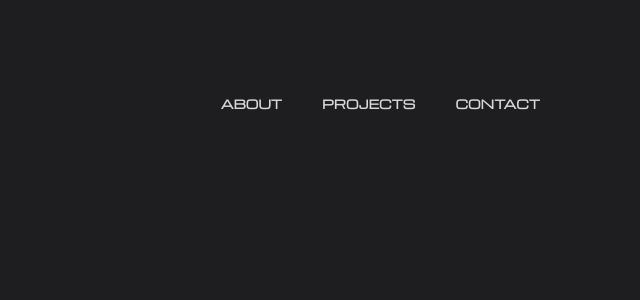
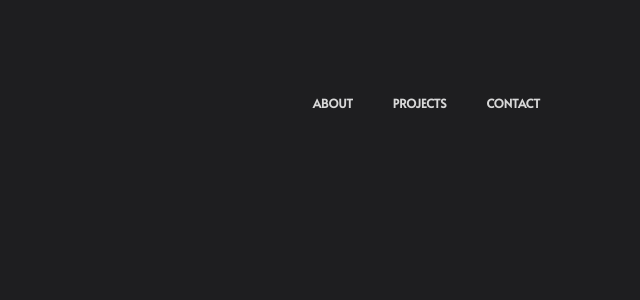
Before and after one commit to czyzix/portfolio-website, a JavaScript app: page / in a window 1280 px wide. Shown: the top 300 px of the page, without its empty margins (640-1280 px from the left). Built offline with nearby package versions, Linux system fonts and the light colour scheme; the HTML template or start-up script is replaced by a standard one.

Commit message:
Added new font

```diff
--- a/public/index.html
+++ b/public/index.html
@@ -7,6 +7,7 @@
     <link rel="preconnect" href="https://fonts.gstatic.com" crossorigin>
     <link href="https://fonts.googleapis.com/css2?family=Jost:wght@200&display=swap" rel="stylesheet">
     <link href="https://fonts.googleapis.com/css2?family=Michroma&display=swap" rel="stylesheet">
+    <link href="https://fonts.googleapis.com/css2?family=Alata&display=swap" rel="stylesheet">
     <meta name="viewport" content="width=device-width, initial-scale=1" />
     <meta name="theme-color" content="#000000" />
     <meta
--- a/src/index.css
+++ b/src/index.css
@@ -1,6 +1,6 @@
 * {
   box-sizing: border-box;
-  font-family: 'Michroma', sans-serif;
+  font-family: 'Alata', sans-serif;
   overflow-y: hidden;
   margin: 0;
 }
@@ -57,19 +57,3 @@
   overflow: hidden;
   color: white;
 }
-
-p {
-  font-size: 19px;
-  padding: 0 400px;
-  white-space: nowrap;
-  animation: move-rtl 5s linear infinite;
-}
-
-@keyframes move-rtl {
-  0% {
-    transform: translateX(0);
-  }
-  100% {
-    transform: translateX(-100%);
-  }
-}
```
